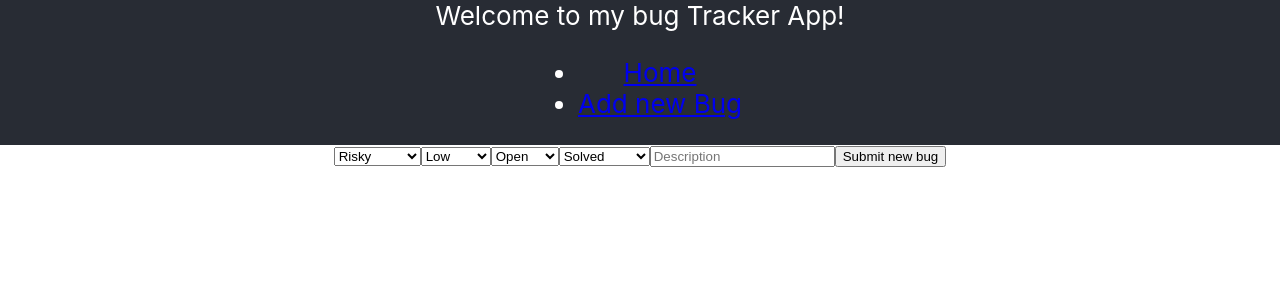
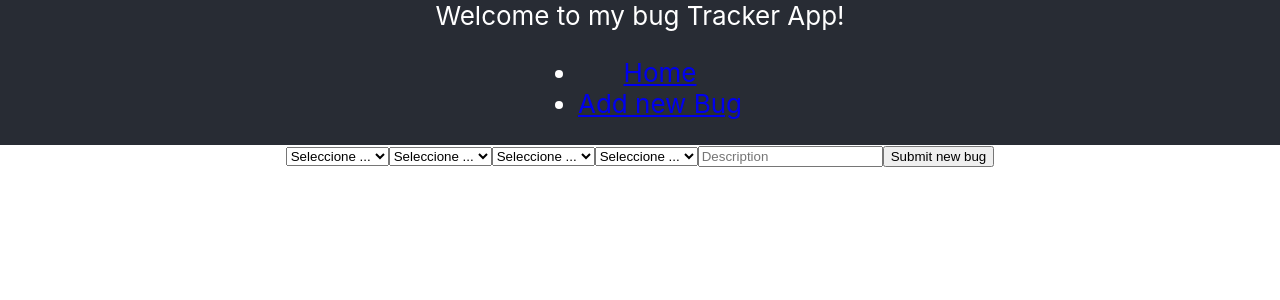
Before and after one commit to ibejarano/bug-tracker, a React (Create React App) app: page /add in a window 1280 px wide. Shown: the top 300 px of the page. Built offline with nearby package versions, Linux system fonts and the light colour scheme.

Commit message:
updated form w/ validation fields

```diff
--- a/src/components/report-bug-form.js
+++ b/src/components/report-bug-form.js
@@ -1,4 +1,5 @@
 import React from 'react';
+import axios from 'axios';
 
 function createOptionTags(opt){
     return(
@@ -6,18 +7,68 @@ function createOptionTags(opt){
     )
 }
 
+function isValidField(text){
+    if(text === 'Seleccione...'){
+        return false
+    }
+    else{
+        return true
+    }
+}
 
 class ReportBugForm extends React.Component {
     constructor(props){
         super(props);
-        this.state ={
-            placehold: []
+        this.state = {
+            severity: '',
+            priority: '',
+            state: '',
+            resolution: '',
+            shortDescription: ''
         }
     }
 
+    onSeverityChange(e){
+        this.setState({
+            severity: e.target.value
+        });
+    }
+
+    onPriorityChange(e){
+        this.setState({
+            priority: e.target.value
+        })
+    }
+
+    onStateChange(e){
+        this.setState({
+            state: e.target.value
+        })
+    };
+
+    onResolutionChange(e){
+        this.setState({
+            resolution: e.target.value
+        })
+    }
+
+    onDescriptionChange(e){
+        this.setState({
+            shortDescription: e.target.value
+        })
+    }
+
     onSubmit(e){
-        console.log(e.target)
-    }
+        e.preventDefault();
+
+        const params = {...this.state}
+
+        console.log(params)
+
+        axios.post('http://localhost:5000/bugs/add', params)
+            .then((res) => console.log(res))
+            .catch(err => console.log(err))
+    };
 
     render(){
     const severityOptions = ['Risky', 'Unhandled', 'Terminal'];
@@ -30,21 +81,30 @@ class ReportBugForm extends React.Component {
     const selectState = stateOptions.map( createOptionTags )
     const selectResolution = resolutionOptions.map( createOptionTags )
 
+    const defaultSelection = <option value='' selected disabled >Seleccione ...</option>
+
     return(
-        <form classMame='form-container' action='http://localhost:5000/bugs/add' method='post' onSubmit={this.onSubmit} >
-            <select name='severity' >
+        <form classMame='form-container' onSubmit={this.onSubmit.bind(this)} >
+            <select name='severity' onChange={this.onSeverityChange.bind(this)} required>
+                {defaultSelection}
                 {selectSeverity}
             </select>
-            <select name='priority' required >
+            <select name='priority' onChange={this.onPriorityChange.bind(this)} required>
+                {defaultSelection}
                 {selectPriority}
             </select>
-            <select name='state' >
+            <select name='state' onChange={this.onStateChange.bind(this)} required>
+                {defaultSelection}
                 {selectState}
             </select>
-            <select name='resolution' >
+            <select name='resolution' onChange={this.onResolutionChange.bind(this)} required>
+                {defaultSelection}
                 {selectResolution}
             </select>
-            <input name='shortDescription' type='text' placeholder='Description'/>
+            <input name='shortDescription' type='text' placeholder='Description'
+                onChange={this.onDescriptionChange.bind(this) }
+                value={this.state.shortDescription} required
+            />
             <button type='submit'>Submit new bug</button>
         </form>
     )}
```
